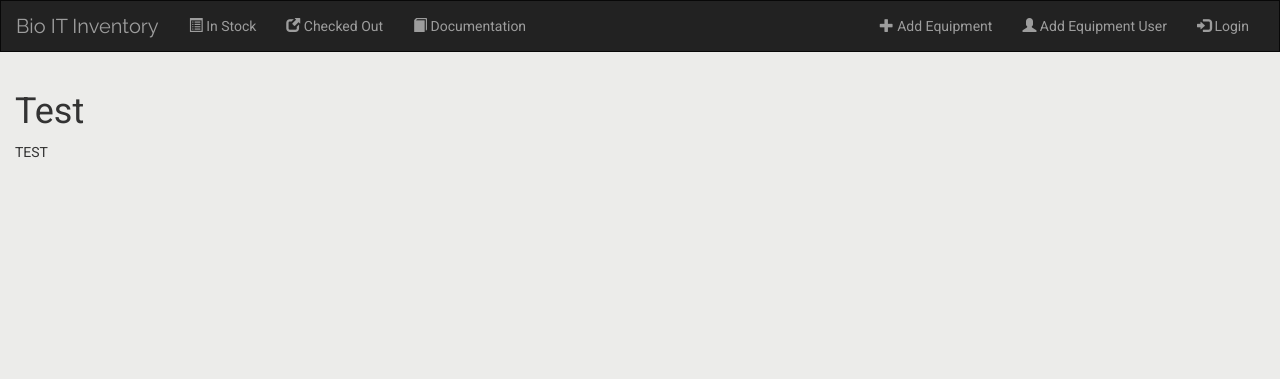
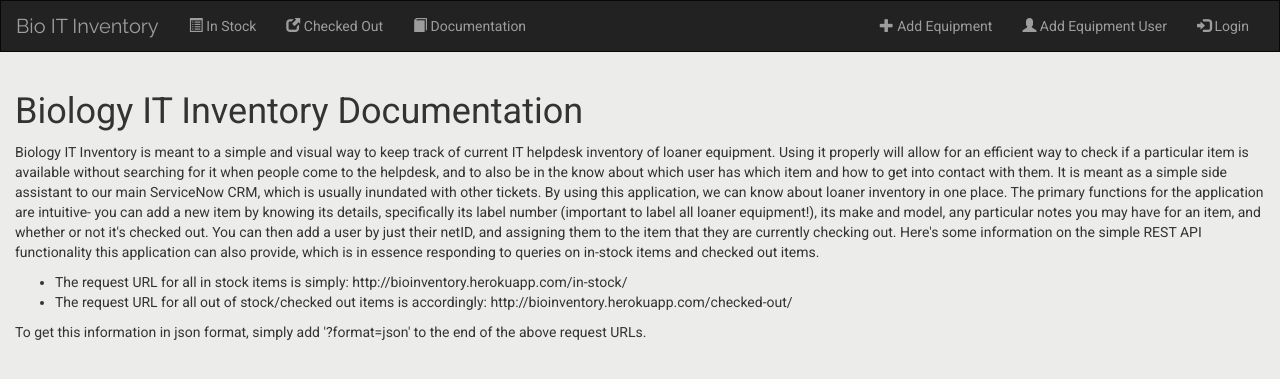
Before and after one commit to shamikh-mill/bio-inventory, a Django app: page /docs/ in a window 1280 px wide. Shown: the top 379 px of the page. Run offline with Django 3.2, Linux system fonts and the light colour scheme; some libraries are stand-ins or nearby versions.

Commit message:
added basic documentation

```diff
--- a/inventory/templates/inventory/docs.html
+++ b/inventory/templates/inventory/docs.html
@@ -4,8 +4,24 @@
 {% block body %}
 
 <div class="container-fluid">
-	<h1>Test</h1>
- <p>TEST</p>
+	<h1>Biology IT Inventory Documentation</h1>
+ <p>Biology IT Inventory is meant to a simple and visual way to keep track of current IT helpdesk inventory of loaner equipment. Using it properly will allow for an efficient way to check if a particular item is available without searching for it when people come to the helpdesk, and to also be in the know about which user has which item and how to get into contact with them. It is meant as a simple side assistant to our main ServiceNow CRM, which is usually inundated with other tickets. By using this application, we can know about loaner inventory in one place.
+
+The primary functions for the application are intuitive- you can add a new item by knowing its details, specifically its label number (important to label all loaner equipment!), its make and model, any particular notes you may have for an item, and whether or not it's checked out. You can then add a user by just their netID, and assigning them to the item that they are currently checking out.
+
+
+Here's some information on the simple REST API functionality this application can also provide, which is in essence responding to queries on in-stock items and checked out items.
+
+
+ 	<ul>
+ 		<li>The request URL for all in stock items is simply: http://bioinventory.herokuapp.com/in-stock/</li>
+ 		<li>The request URL for all out of stock/checked out items is accordingly: http://bioinventory.herokuapp.com/checked-out/</li>
+ 	</ul>
+
+To get this information in json format, simply add '?format=json' to the end of the above request URLs.
+
+</p>
+
 </div>
 
 
```
